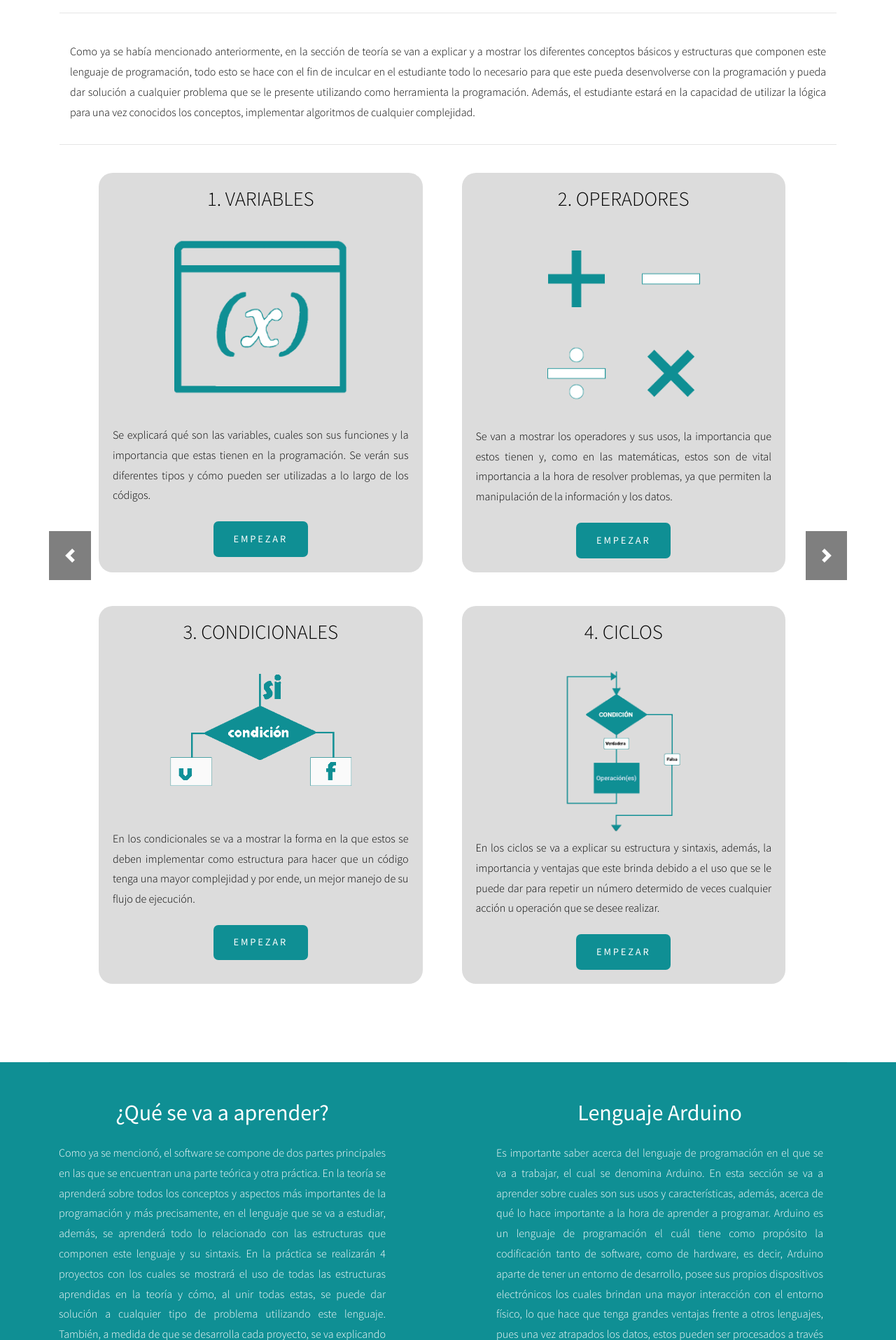
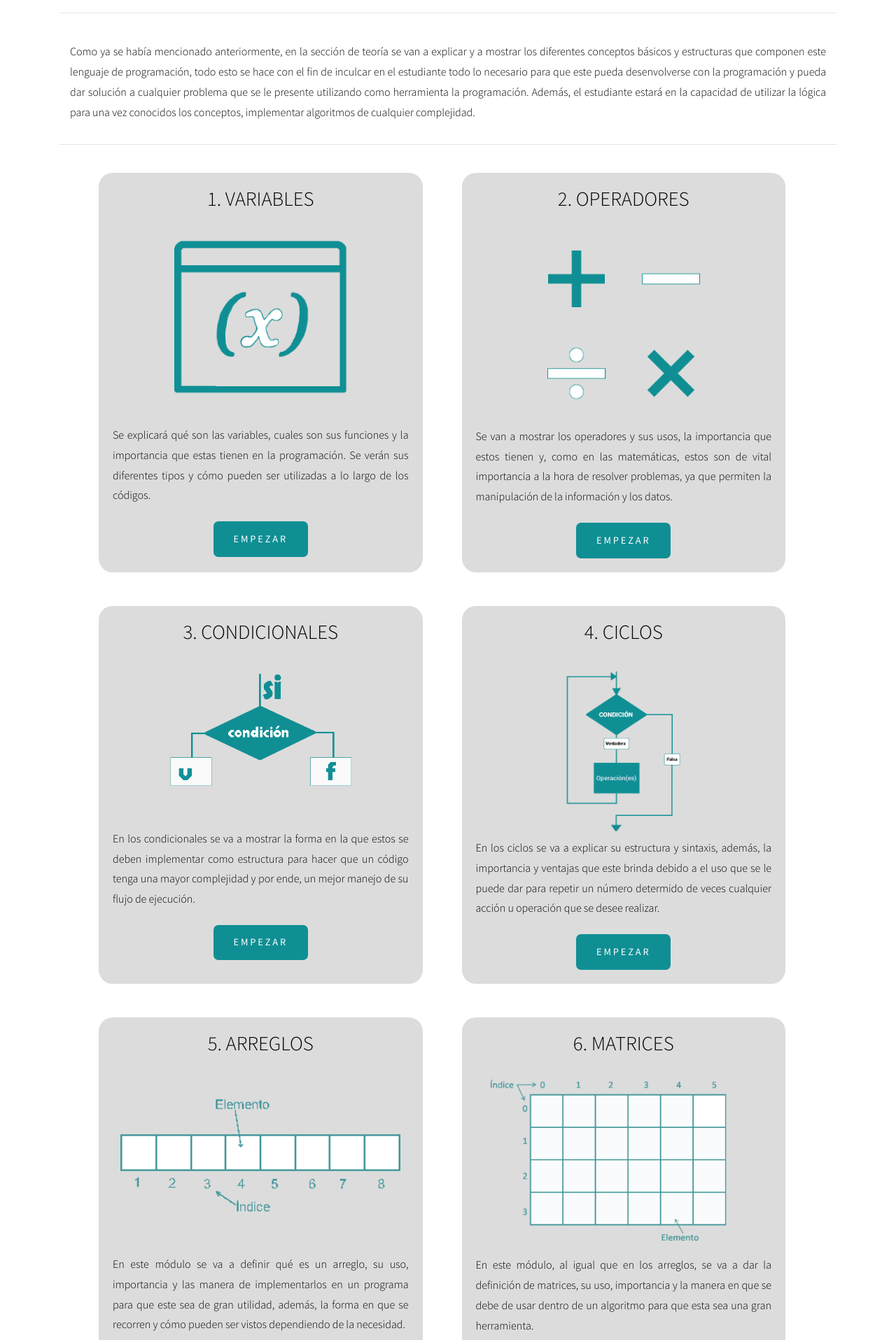
Before and after one commit to juanesduque/EPBA, a Django app: page / in a window 1280 px wide. Shown: the part 680-2595 px from the top of the page at 70% size. Run offline with Django 3.2, Linux system fonts and the light colour scheme; some libraries are stand-ins or nearby versions.

Commit message:
Módulos estáticos

```diff
--- a/templates/main.html
+++ b/templates/main.html
@@ -71,9 +71,6 @@
             </div>
         </div>
         <hr/><br>
-        <div id="carouselExampleControls" class="carousel slide" data-ride="carousel">
-            <div class="carousel-inner">
-              <div class="carousel-item active">
         <div class="row mx-auto">
             <div class="col-md-5 mb-md-5" id="mod">
                 <h2>1. Variables</h2>
@@ -128,8 +125,6 @@
                 <a href="{% url 'ciclos_app:ciclos' %}" class="button">Empezar</a>
             </div>
         </div>
-              </div>
-              <div class="carousel-item">
         <div class="row mx-auto">
             <div class="col-md-5 mb-md-5" id="mod">
                 <h2>5. Arreglos</h2>
@@ -186,8 +181,6 @@
                 <a href="{% url 'clases_app:clases' %}" class="button">Empezar</a>
             </div>
         </div>
-              </div>
-              <div class="carousel-item">
         <div class="row mx-auto">
             <div class="col-md-5 mb-md-5" id="mod">
                 <h2>9. Variables como pines</h2>
@@ -241,17 +234,6 @@
                 </p>
                 <a href="{% url 'pwm_app:pwm' %}" class="button">Empezar</a>
             </div>
-                </div>
-              </div>
-            </div>
-            <a class="carousel-control-prev" href="#carouselExampleControls" role="button" data-slide="prev" id="anterior">
-              <span class="carousel-control-prev-icon" aria-hidden="true"></span>
-              <span class="sr-only">Previous</span>
-            </a>
-            <a class="carousel-control-next" href="#carouselExampleControls" role="button" data-slide="next" id="siguiente">
-              <span class="carousel-control-next-icon" aria-hidden="true"></span>
-              <span class="sr-only">Next</span>
-            </a>
         </div>
 	</div>
 </div>
```
Lines whose indentation alone changed are shown as unchanged.
